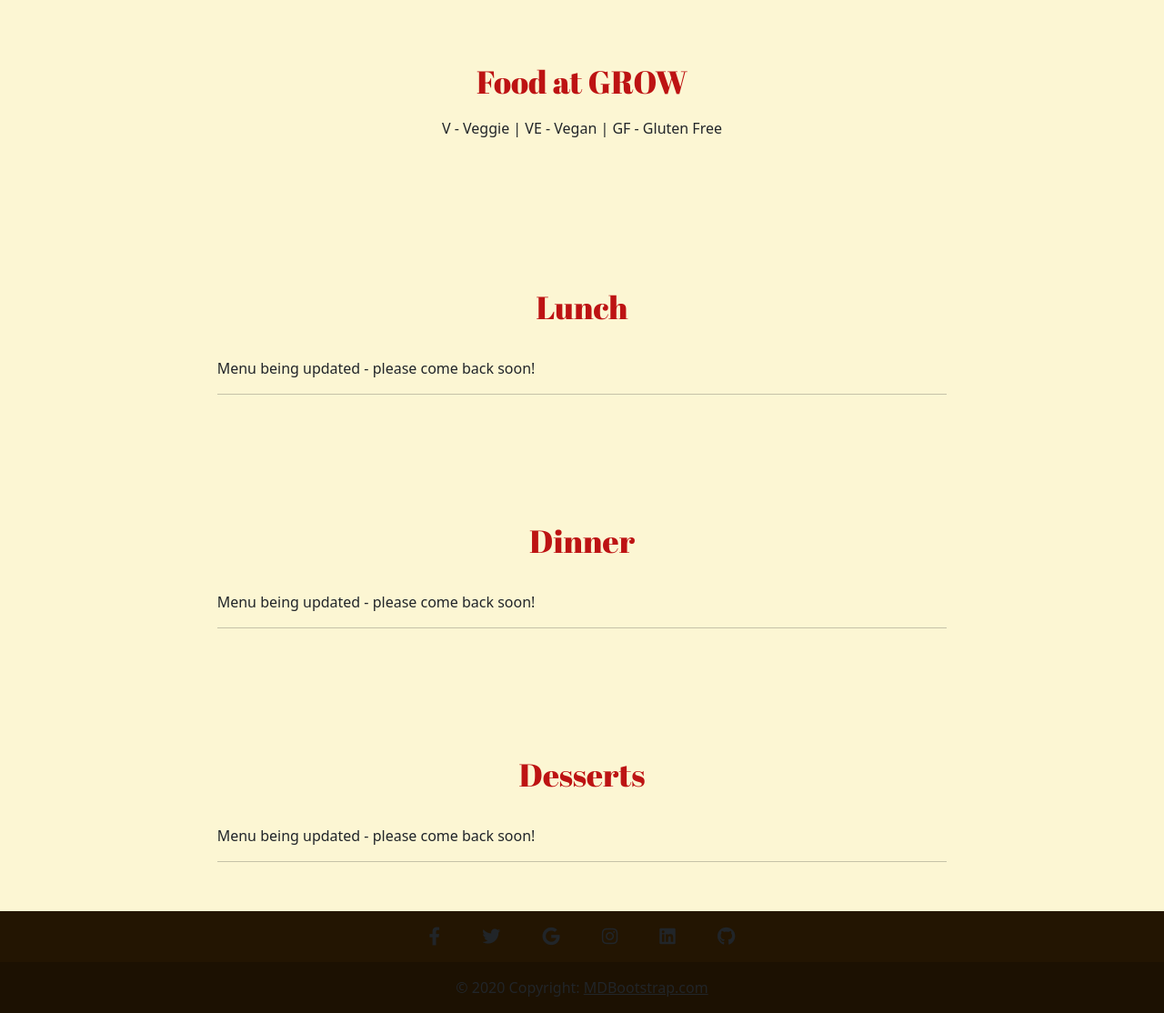
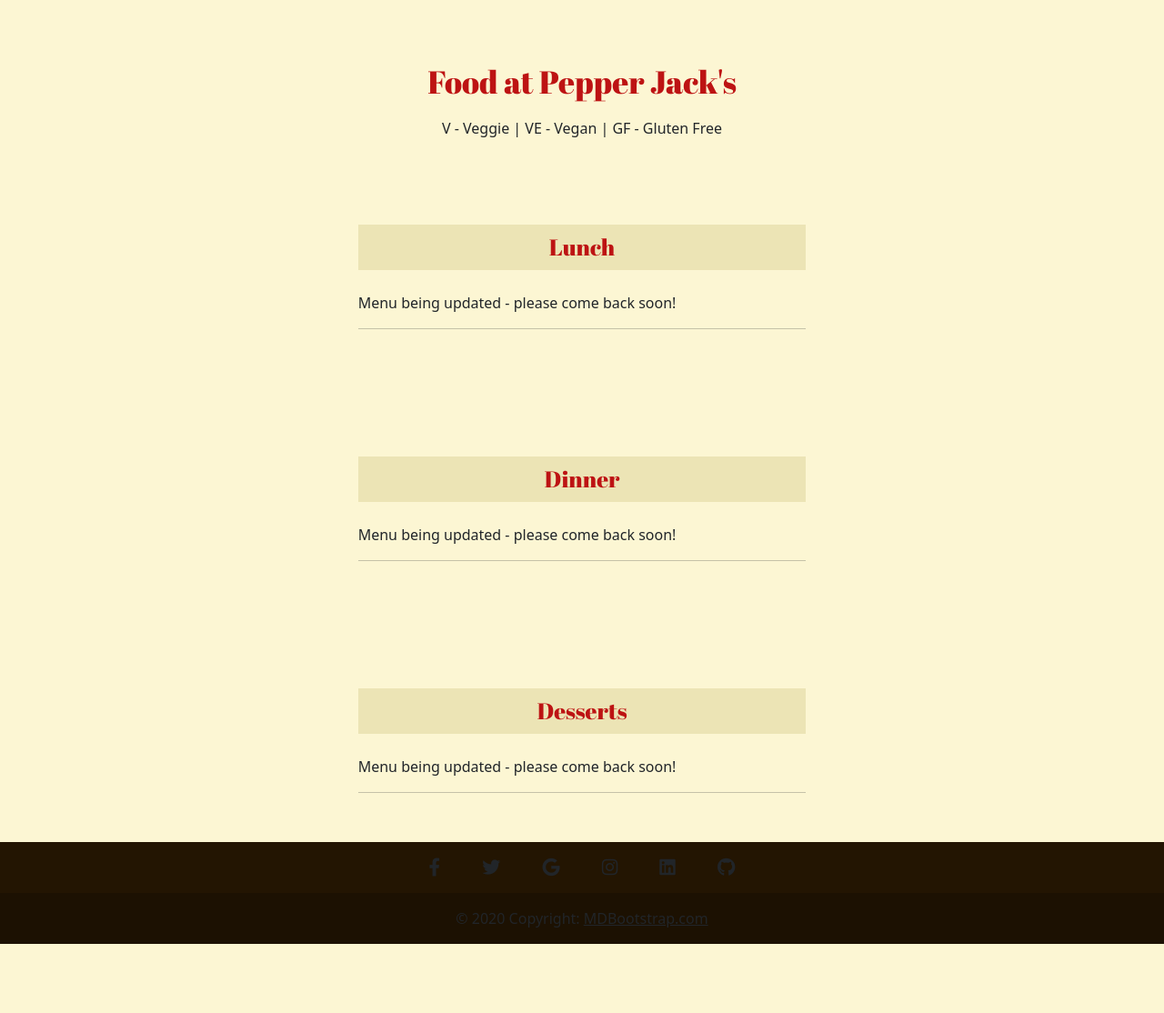
Before and after one commit to Emmacharleswilson/Pepper-Jacks, a Django app: page /menus/food_menu in a window 1280 px wide. Shown: the part 71-1185 px from the top of the page at 91% size. After the commit the page ends 1109 px from the top, so only its background shows below. Run offline with Django 3.2, Linux system fonts and the light colour scheme; data that the repository does not hold is empty; some web fonts are replaced.

Commit message:
Fully style menus page and food and drinks menu

```diff
--- a/static/css/style.css
+++ b/static/css/style.css
@@ -95,6 +95,17 @@
     color: #bd1313;
 }
 
+.brand-text-menu {
+    font-family: "Abril Fatface", sans-serif;
+    font-size: 25px;
+    margin-top: 140px !important;
+    padding-top: 10px;
+    padding-bottom: 10px;
+    background-color: #ece4b5;
+    color: #bd1313;
+}
+
+
 .img-thumbnail {
     max-width: 70%;
 }
--- a/templates/food_menu.html
+++ b/templates/food_menu.html
@@ -5,15 +5,15 @@
 <div class="container-fluid">
     <div class="row d-flex justify-content-center">
         <div class="col-sm-8">
-            <h2 class="text-center my-2 brand-text">Food at GROW</span></h2>
+            <h2 class="text-center my-2 brand-text">Food at Pepper Jack's</span></h2>
             <!-- Dietary key -->
             <p class=" text-center mb-3">V - Veggie | VE - Vegan | GF - Gluten Free</p>
         </div>
     </div>
     <div class="row m-2 row d-flex justify-content-center">
-        <div class="col-sm-8">
+        <div class="col-sm-8 col-xl-5">
             <!-- Breakfast & Brunch menu -->
-            <h3 class="mb-4 text-center brand-text pink-bground">Lunch</h3>
+            <h3 class="mb-4 text-center brand-text-menu" style="margin-top: 70px !important;">Lunch</h3>
             <!-- Loop through list to display only lunch items -->
             {% if food_items.lunch_items %}
 
@@ -34,7 +34,7 @@
 
             <hr>
             <!-- Dinner menu -->
-            <h3 class="mb-4 text-center brand-text pink-bground">Dinner</h3>
+            <h3 class="mb-4 text-center brand-text-menu">Dinner</h3>
             <!-- Loop through list to display only dinner items -->
             {% if food_items.dinner_items %}
             {% for fooditem in food_items.dinner_items %}
@@ -52,7 +52,7 @@
             {% endif %}
             <hr>
             <!-- Desserts menu -->
-            <h3 class="mb-4 text-center brand-text pink-bground">Desserts</h3>
+            <h3 class="mb-4 text-center brand-text-menu">Desserts</h3>
             <!-- Loop through list to display only dinner items -->
             {% if food_items.desserts_items %}
             {% for fooditem in food_items.desserts_items %}
```
Also changed, not shown: templates/drinks_menu.html (+65 -1 lines).
